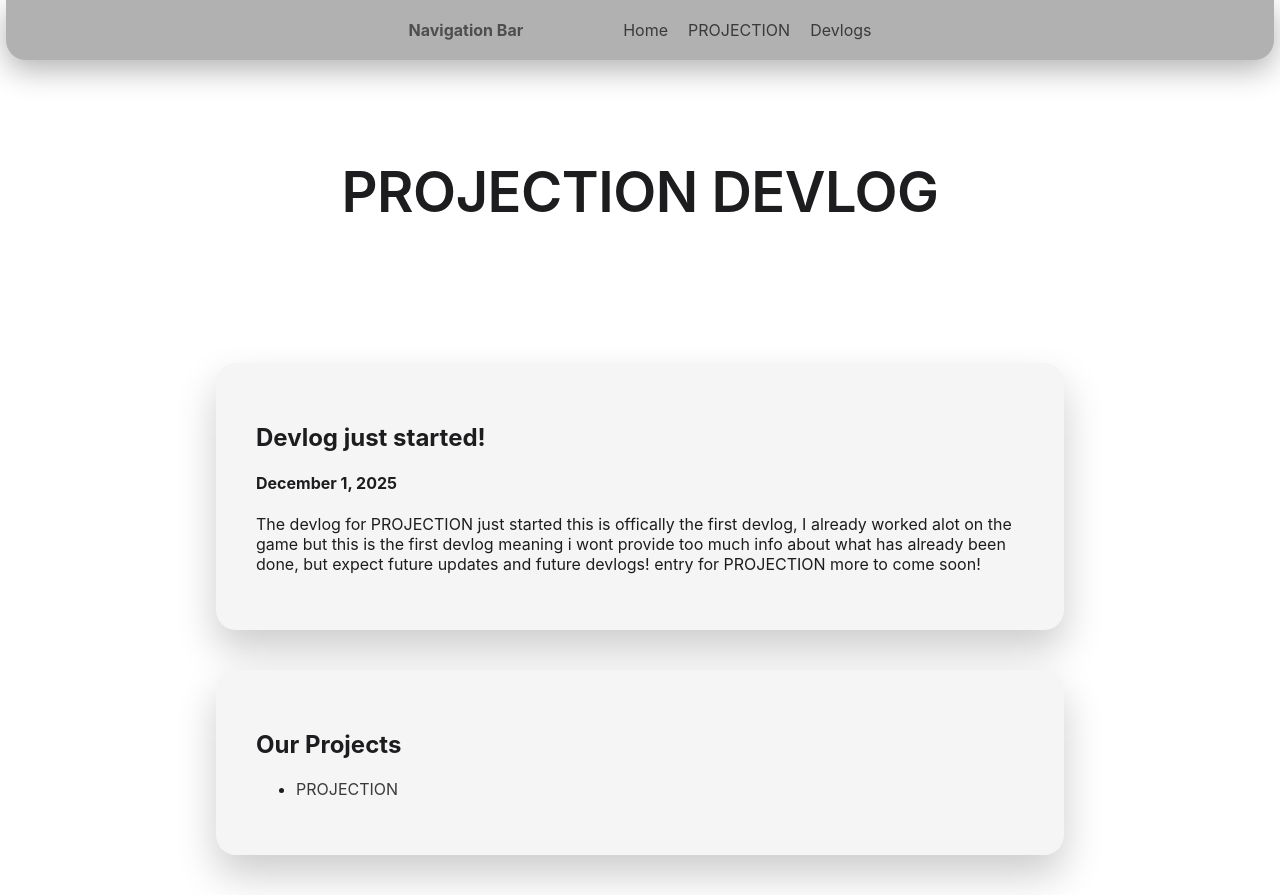
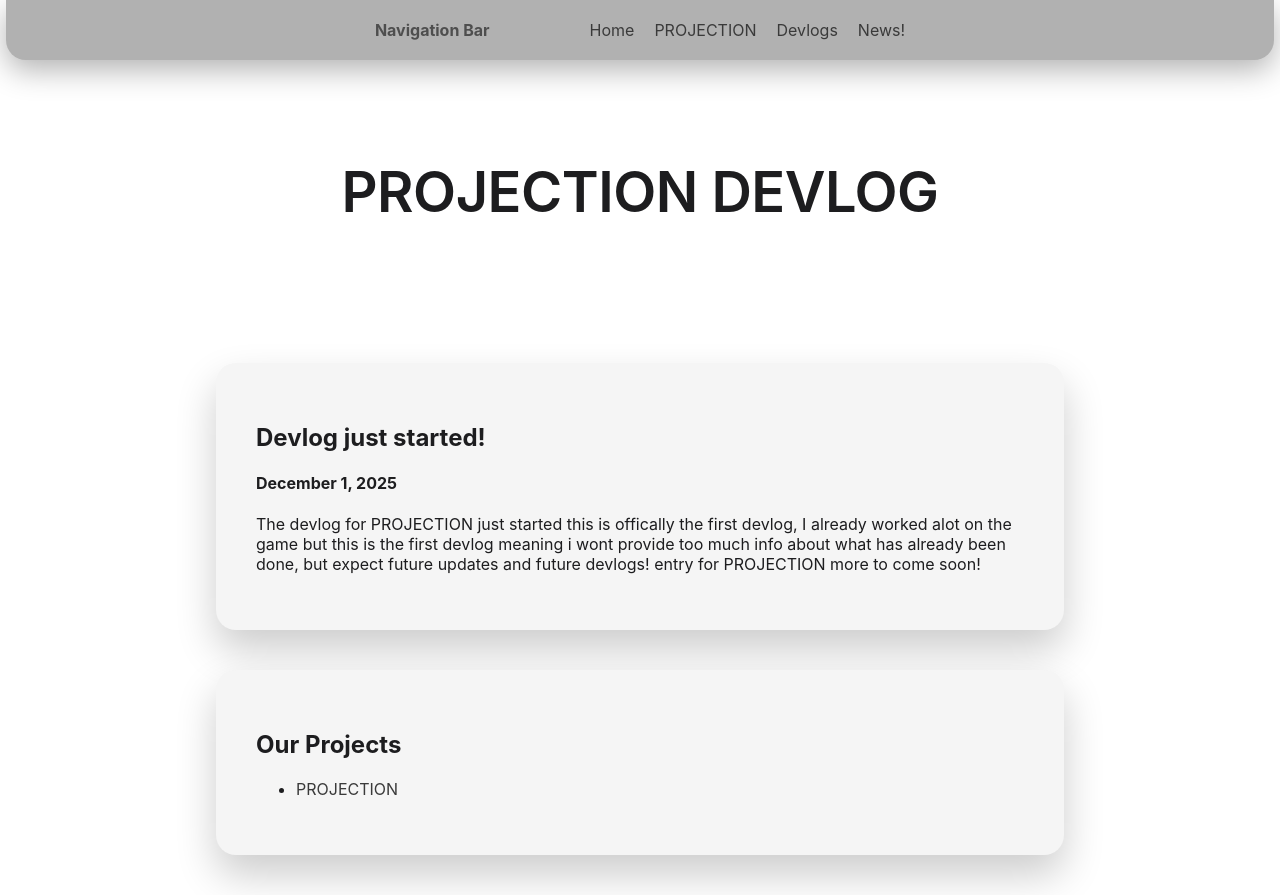
Before and after one commit to L0STUDI0S/PARCHED, a plain HTML site: page G1Devlog.html in a window 1280 px wide. Drawn offline with Linux system fonts and the light colour scheme.

Commit message:
Add files via upload

```diff
--- a/G1Devlog.html
+++ b/G1Devlog.html
@@ -13,6 +13,7 @@
             <li><a href="index.html">Home</a></li>
             <li><a href="Game1.html">PROJECTION</a></li>
             <li><a href="G1Devlog.html"> Devlogs</a></li>
+            <li><a href="News.html"> News!</a></li>
         </ul>
     </section>
     <header>
```
Also changed, not shown: Game1.html (+1 -0 lines), index.html (+1 -0 lines).
